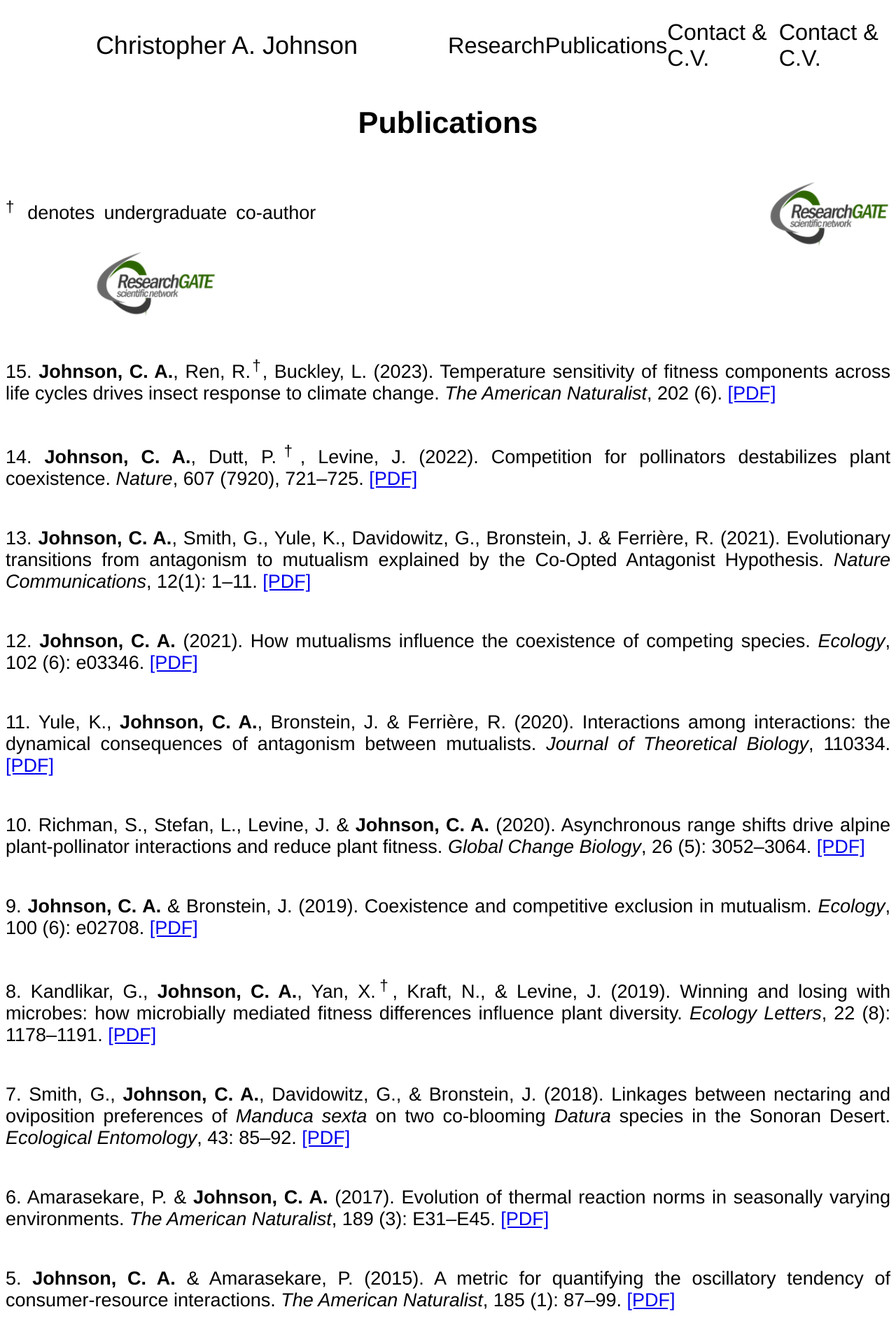
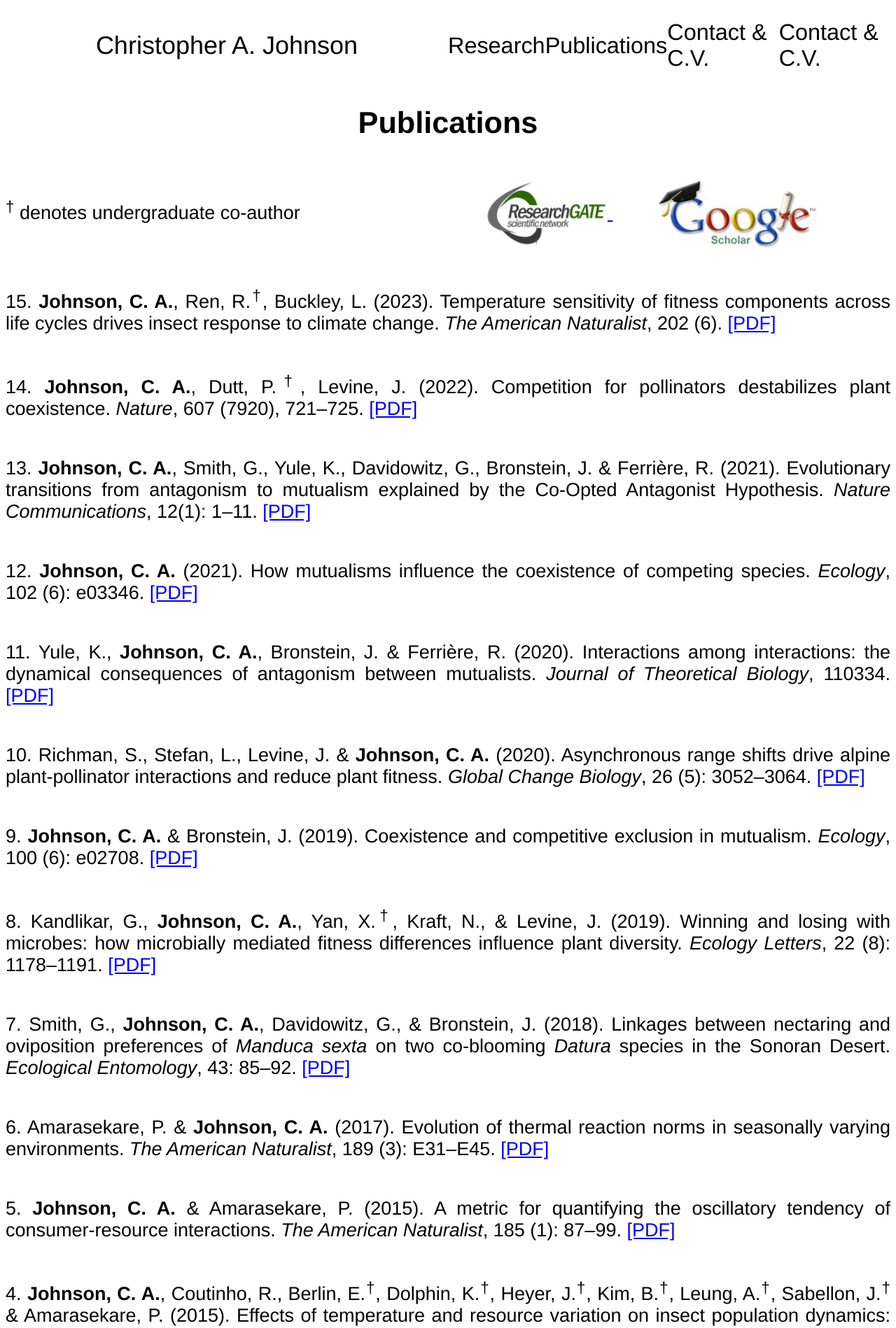
Before and after one commit to chrisajohnson/chrisajohnson.github.io, a Jekyll site: the page built from publications.md, in a window 1280 px wide. Shown: the top 1898 px of the page at 70% size. Built offline with Jekyll 4.4.1, drawn with Linux system fonts in a browser that asks for light colours.

Commit message:
Update publications.md

```diff
--- a/publications.md
+++ b/publications.md
@@ -9,10 +9,10 @@ weight: 2
 <p>
   <sup>†</sup> denotes undergraduate co-author
   <a href="https://scholar.google.com/citations?user=IzLbtxcAAAAJ&hl=en" target="_blank">
-  <img src="{{ '/images/Research_gate.png' | relative_url }}" alt="Google Scholar logo" style="height: 100px; vertical-align: middle; margin-left: 50%;" />
+    <img src="{{ '/images/Research_gate.png' | relative_url }}" alt="Google Scholar logo" style="height: 100px; vertical-align: middle; margin-left: 20vw;" />
   </a>
   <a href="https://www.researchgate.net/profile/Christopher-Johnson-41" target="_blank">
-    <img src="{{ '/images/Research_gate.png' | relative_url }}" alt="ResearchGate logo" style="height: 100px; vertical-align: middle; margin-left: 10%;" />
+    <img src="{{ '/images/Google_scholar.jpg' | relative_url }}" alt="ResearchGate logo" style="height: 100px; vertical-align: middle; margin-left: 5vw;" />
   </a>
 </p>
 
```
